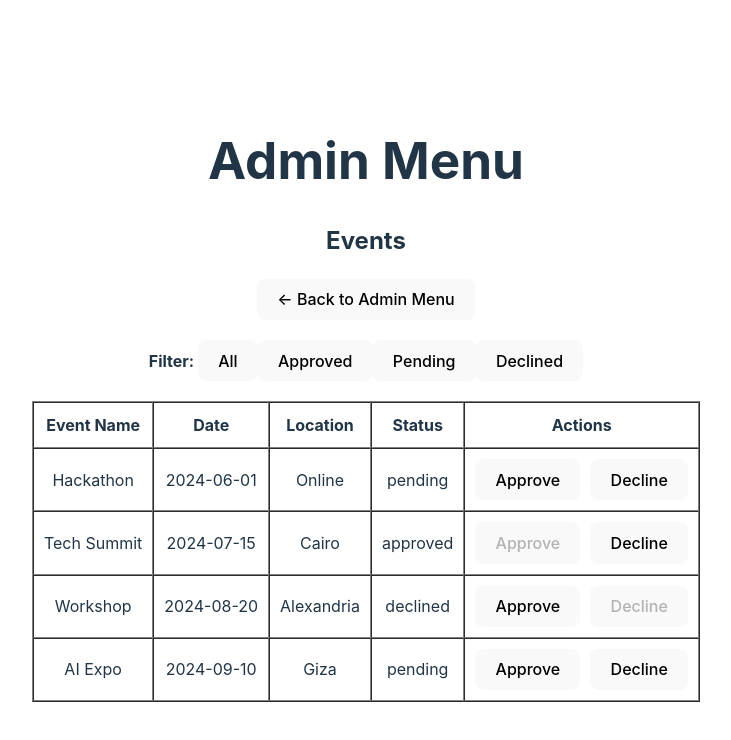
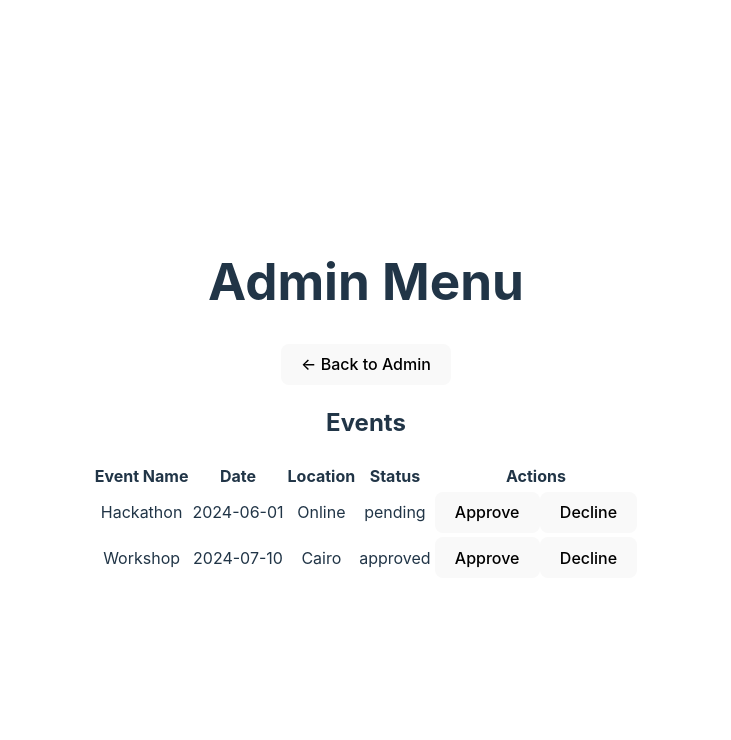
Before and after one commit to Daniel-Nagyy/event-booking-system, a React (Vite) app in the folder frontend-ticket/: page /admin/event in a window 1280 px wide. Shown: the top 740 px of the page, without its empty margins (274-1005 px from the left). Built offline with nearby package versions, Linux system fonts and the light colour scheme.

Commit message:
user table for admin

```diff
--- a/frontend-ticket/package.json
+++ b/frontend-ticket/package.json
@@ -9,6 +9,7 @@
     "preview": "vite preview"
   },
   "dependencies": {
+    "axios": "^1.9.0",
     "react": "^18.2.0",
     "react-dom": "^18.2.0"
   },
--- /dev/null
+++ b/frontend-ticket/src/components/EventTable.jsx
@@ -0,0 +1,37 @@
+// components/EventTable.jsx
+
+function EventTable({ events, onApprove, onDecline }) {
+  if (events.length === 0) {
+    return <p>No events found.</p>;
+  }
+
+  return (
+    <table>
+      <thead>
+        <tr>
+          <th>Event Name</th>
+          <th>Date</th>
+          <th>Location</th>
+          <th>Status</th>
+          <th>Actions</th>
+        </tr>
+      </thead>
+      <tbody>
+        {events.map(event => (
+          <tr key={event.id}>
+            <td>{event.name}</td>
+            <td>{event.date}</td>
+            <td>{event.location}</td>
+            <td>{event.status}</td>
+            <td>
+              <button onClick={() => onApprove(event.id)}>Approve</button>
+              <button onClick={() => onDecline(event.id)}>Decline</button>
+            </td>
+          </tr>
+        ))}
+      </tbody>
+    </table>
+  );
+}
+
+export default EventTable;
--- /dev/null
+++ b/frontend-ticket/src/components/UserTable.jsx
@@ -0,0 +1,35 @@
+// components/UserTable.jsx
+
+function UserTable({ users, onUpdateRole, onDelete }) {
+  if (users.length === 0) {
+    return <p>No users found.</p>;
+  }
+
+  return (
+    <table>
+      <thead>
+        <tr>
+          <th>Name</th>
+          <th>Email</th>
+          <th>Role</th>
+          <th>Actions</th>
+        </tr>
+      </thead>
+      <tbody>
+        {users.map(user => (
+          <tr key={user.id}>
+            <td>{user.name}</td>
+            <td>{user.email}</td>
+            <td>{user.role}</td>
+            <td>
+              <button onClick={() => onUpdateRole(user._id)}>Update Role</button>
+              <button onClick={() => onDelete(user._id)}>Delete</button>
+            </td>
+          </tr>
+        ))}
+      </tbody>
+    </table>
+  );
+}
+
+export default UserTable;
--- a/frontend-ticket/src/pages/adminUser.jsx
+++ b/frontend-ticket/src/pages/adminUser.jsx
@@ -1,47 +1,62 @@
-import React from 'react';
+import React, { useState ,useEffect} from 'react';
+import UserTable from '../components/userTable';
 import { useNavigate } from 'react-router-dom';
+import axios from 'axios'
 
-function UsersPage() {
+function UserPage() {
+  const [users, setUsers] = useState([]);
   const navigate = useNavigate();
 
-  const users = [
-    { id: 1, name: 'Alice Johnson', email: 'alice@example.com', role: 'Admin' },
-    { id: 2, name: 'Bob Smith', email: 'bob@example.com', role: 'User' },
-    { id: 3, name: 'Charlie Davis', email: 'charlie@example.com', role: 'Moderator' }
-  ];
+  useEffect(() => {
+    axios({
+      method: 'get',
+      url: 'http://localhost:3000/api/v1/users'
+    })
+      .then(res => {
+        setUsers(res.data); // Update state with fetched data
+      })
+      .catch(err => {
+        console.error(err);
+      });
+  }, []);
+
+  const updateRole = (id) => {
+    axios({
+      method: 'put',
+      url: `http://localhost:3000/api/v1/users/${id}`,
+      data: {
+        role: 'newRole' // Replace with actual new role value
+      }
+    })
+      .then((res) => {
+        console.log('Role updated:', res.data);
+      })
+      .catch((err) => {
+        console.error('Error updating role:', err);
+      });
+  };
+
+
+  const deleteUser = (id) => {
+    axios.delete(`http://localhost:3000/api/v1/users/${id}`)
+      .then((res) => {
+        console.log('User deleted:', res.data);
+
+        // Update the users state by filtering out the deleted user
+        setUsers(prevUsers => prevUsers.filter(user => user._id !== id));
+      })
+      .catch((err) => {
+        console.error('Error deleting user:', err);
+      });
+  };
 
   return (
     <div>
+      <button onClick={() => navigate('/admin')}>← Back to Admin</button>
       <h2>Users</h2>
-
-      {/* 🔙 Back Button */}
-      <button onClick={() => navigate('/admin')}>← Back to Admin Menu</button>
-
-      <table border="1" cellPadding="10" cellSpacing="0" style={{ marginTop: '20px' }}>
-        <thead>
-          <tr>
-            <th>Name</th>
-            <th>Email</th>
-            <th>Role</th>
-            <th>Actions</th> {/* For Update/Delete buttons */}
-          </tr>
-        </thead>
-        <tbody>
-          {users.map(user => (
-            <tr key={user.id}>
-              <td>{user.name}</td>
-              <td>{user.email}</td>
-              <td>{user.role}</td>
-              <td>
-                <button onClick={() => alert(`Update role for ${user.name}`)}>Update Role</button>
-                <button onClick={() => alert(`Delete ${user.name}`)} style={{ marginLeft: '10px' }}>Delete</button>
-              </td>
-            </tr>
-          ))}
-        </tbody>
-      </table>
+      <UserTable users={users} onUpdateRole={updateRole} onDelete={deleteUser} />
     </div>
   );
 }
 
-export default UsersPage;
+export default UserPage;
--- a/frontend-ticket/src/pages/eventPage.jsx
+++ b/frontend-ticket/src/pages/eventPage.jsx
@@ -1,97 +1,27 @@
 import React, { useState } from 'react';
+import EventTable from '../components/EventTable';
 import { useNavigate } from 'react-router-dom';
 
 function EventPage() {
   const navigate = useNavigate();
+  const [events, setEvents] = useState([
+    { id: 1, name: 'Hackathon', date: '2024-06-01', location: 'Online', status: 'pending' },
+    { id: 2, name: 'Workshop', date: '2024-07-10', location: 'Cairo', status: 'approved' },
+  ]);
 
-  // Sample event data with status
-  const initialEvents = [
-    { id: 1, name: 'Hackathon', date: '2024-06-01', location: 'Online', status: 'pending' },
-    { id: 2, name: 'Tech Summit', date: '2024-07-15', location: 'Cairo', status: 'approved' },
-    { id: 3, name: 'Workshop', date: '2024-08-20', location: 'Alexandria', status: 'declined' },
-    { id: 4, name: 'AI Expo', date: '2024-09-10', location: 'Giza', status: 'pending' }
-  ];
-
-  const [events, setEvents] = useState(initialEvents);
-  const [filter, setFilter] = useState('all');
-
-  // Filter events based on status
-  const filteredEvents = filter === 'all'
-    ? events
-    : events.filter(event => event.status === filter);
-
-  const handleApprove = (id) => {
-    setEvents(prev =>
-      prev.map(event =>
-        event.id === id ? { ...event, status: 'approved' } : event
-      )
-    );
+  const approveEvent = (id) => {
+    setEvents(prev => prev.map(e => e.id === id ? { ...e, status: 'approved' } : e));
   };
 
-  const handleDecline = (id) => {
-    setEvents(prev =>
-      prev.map(event =>
-        event.id === id ? { ...event, status: 'declined' } : event
-      )
-    );
+  const declineEvent = (id) => {
+    setEvents(prev => prev.map(e => e.id === id ? { ...e, status: 'declined' } : e));
   };
 
   return (
     <div>
+      <button onClick={() => navigate('/admin')}>← Back to Admin</button>
       <h2>Events</h2>
-
-      <button onClick={() => navigate('/admin')}>← Back to Admin Menu</button>
-
-      {/* Filter buttons */}
-      <div style={{ marginTop: '20px' }}>
-        <strong>Filter: </strong>
-        <button onClick={() => setFilter('all')}>All</button>
-        <button onClick={() => setFilter('approved')}>Approved</button>
-        <button onClick={() => setFilter('pending')}>Pending</button>
-        <button onClick={() => setFilter('declined')}>Declined</button>
-      </div>
-
-      {/* Event table */}
-      <table border="1" cellPadding="10" cellSpacing="0" style={{ marginTop: '20px' }}>
-        <thead>
-          <tr>
-            <th>Event Name</th>
-            <th>Date</th>
-            <th>Location</th>
-            <th>Status</th>
-            <th>Actions</th>
-          </tr>
-        </thead>
-        <tbody>
-          {filteredEvents.length === 0 ? (
-            <tr><td colSpan="5">No events to display.</td></tr>
-          ) : (
-            filteredEvents.map(event => (
-              <tr key={event.id}>
-                <td>{event.name}</td>
-                <td>{event.date}</td>
-                <td>{event.location}</td>
-                <td>{event.status}</td>
-                <td>
-                  <button
-                    onClick={() => handleApprove(event.id)}
-                    disabled={event.status === 'approved'}
-                  >
-                    Approve
-                  </button>
-                  <button
-                    onClick={() => handleDecline(event.id)}
-                    disabled={event.status === 'declined'}
-                    style={{ marginLeft: '10px' }}
-                  >
-                    Decline
-                  </button>
-                </td>
-              </tr>
-            ))
-          )}
-        </tbody>
-      </table>
+      <EventTable events={events} onApprove={approveEvent} onDecline={declineEvent} />
     </div>
   );
 }
--- a/package.json
+++ b/package.json
@@ -24,7 +24,8 @@
     "express": "^5.1.0",
     "jsonwebtoken": "^9.0.2",
     "mongoose": "^7.5.3",
-    "nodemailer": "^6.10.1"
+    "nodemailer": "^6.10.1",
+    "react-router-dom": "^7.6.0"
   },
   "devDependencies": {
     "jsonwebtoken": "^9.0.2",
```
Also changed, not shown: 2 other files (tests, documents, lock files or other folders).
